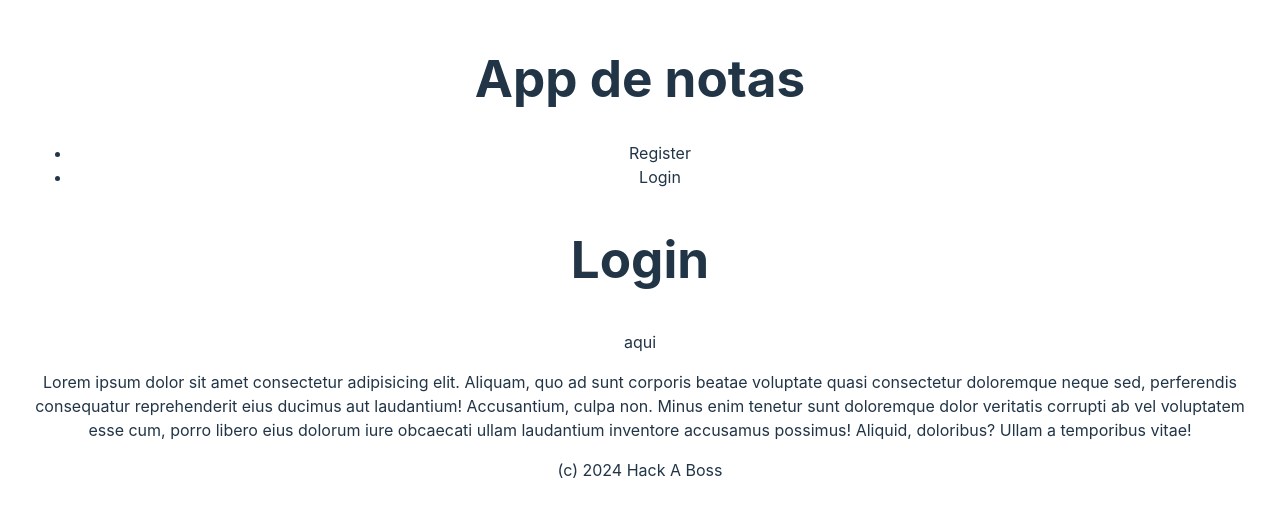
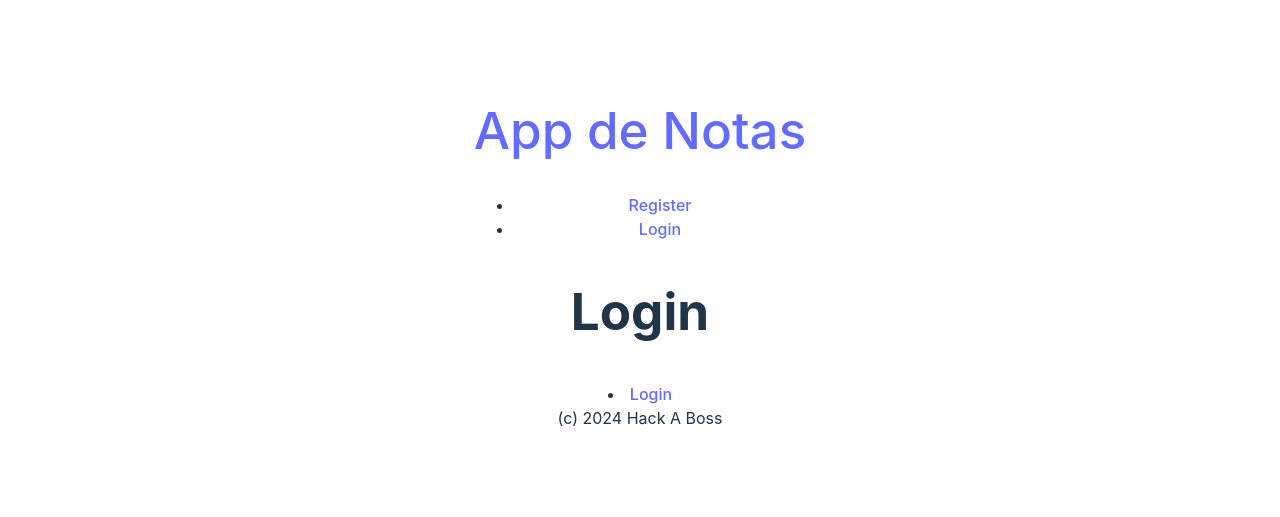
Before and after one commit to Aaron23HAB/Frontend, a React (Vite) app: page /login in a window 1280 px wide. Shown: the part 151-668 px from the top of the page. Built offline with nearby package versions, Linux system fonts and the light colour scheme.

Commit message:
cosillas

```diff
--- a/src/Pages/ErrorPage.jsx
+++ b/src/Pages/ErrorPage.jsx
@@ -1,18 +1,11 @@
+import { Link } from "react-router-dom";
+
 export const ErrorPage = () => {
   console.log(`pepe`);
   return (
     <section>
-        <h1> Login</h1>
-        <p>aqui</p>
-        <p>
-          Lorem ipsum dolor sit amet consectetur adipisicing elit. Aliquam, quo ad
-          sunt corporis beatae voluptate quasi consectetur doloremque neque sed,
-          perferendis consequatur reprehenderit eius ducimus aut laudantium!
-          Accusantium, culpa non. Minus enim tenetur sunt doloremque dolor
-          veritatis corrupti ab vel voluptatem esse cum, porro libero eius dolorum
-          iure obcaecati ullam laudantium inventore accusamus possimus! Aliquid,
-          doloribus? Ullam a temporibus vitae!
-        </p>
+      <h1> No se encontró la página </h1>
+      <Link to={"/"}> Volver a Inicio </Link>
     </section>
   );
 };
--- a/src/Pages/LoginPage.jsx
+++ b/src/Pages/LoginPage.jsx
@@ -1,18 +1,13 @@
+import { Link } from "react-router-dom";
+
 export const LoginPage = () => {
   console.log(`pepe`);
   return (
     <section>
       <h1> Login</h1>
-      <p>aqui</p>
-      <p>
-        Lorem ipsum dolor sit amet consectetur adipisicing elit. Aliquam, quo ad
-        sunt corporis beatae voluptate quasi consectetur doloremque neque sed,
-        perferendis consequatur reprehenderit eius ducimus aut laudantium!
-        Accusantium, culpa non. Minus enim tenetur sunt doloremque dolor
-        veritatis corrupti ab vel voluptatem esse cum, porro libero eius dolorum
-        iure obcaecati ullam laudantium inventore accusamus possimus! Aliquid,
-        doloribus? Ullam a temporibus vitae!
-      </p>
+      <li>
+        <Link to={"login"}>Login</Link>
+      </li>
     </section>
   );
 };
--- a/src/components/Auth.jsx
+++ b/src/components/Auth.jsx
@@ -1,8 +1,14 @@
+import { Link } from "react-router-dom";
+
 export const Auth = () => {
-    return (
-        <ul>
-            <li>Register</li>
-            <li>Login</li>
-        </ul>
-    );
-}
+  return (
+    <ul>
+      <li>
+        <Link to={"register"}>Register</Link>
+      </li>
+      <li>
+        <Link to={"login"}>Login</Link>
+      </li>
+    </ul>
+  );
+};
--- a/src/components/Header.jsx
+++ b/src/components/Header.jsx
@@ -1,12 +1,15 @@
-import { Auth } from "./Auth"
+import { Auth } from "./Auth";
+import { Link } from "react-router-dom";
 
 export const Header = () => {
-    return (
-      <header>
-        <h1> App de notas </h1>
-        <nav>
+  return (
+    <header>
+      <h1>
+        <Link to={"/"}>App de Notas</Link>
+      </h1>
+      <nav>
         <Auth />
       </nav>
-      </header>
-    );
-}
+    </header>
+  );
+};
```
Lines whose indentation alone changed are shown as unchanged.
